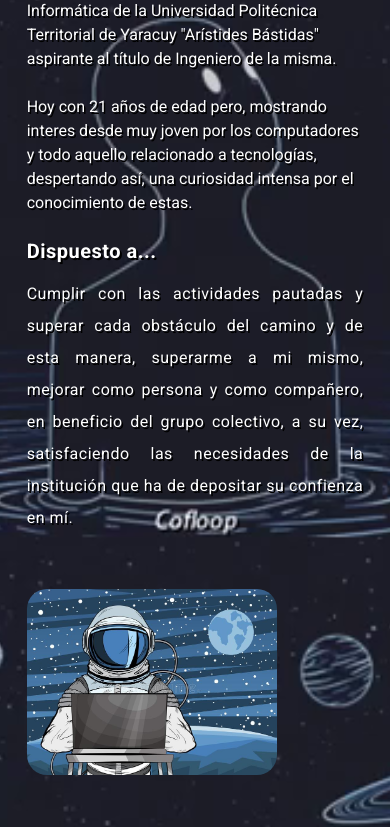
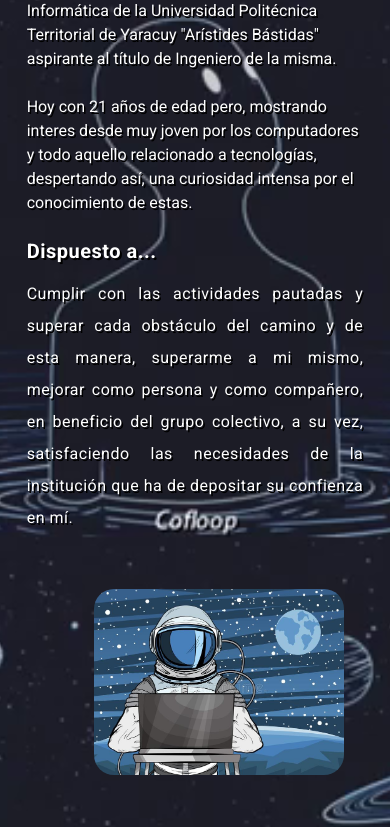
Before and after one commit to AntoniBG/Personal_Page, a plain HTML site: page index.html in a window 390 px wide. Shown: the part 307-1134 px from the top of the page. Drawn offline with Linux system fonts and the light colour scheme.

Commit message:
Ajuste la imagen

```diff
--- a/assets/css/hab.css
+++ b/assets/css/hab.css
@@ -102,6 +102,15 @@
     .Contacto {
         display: none;
     }
+/*  */
+.right-image img {
+    margin-left: 20%;
+    width: 250px;
+    border-radius: 20px;
+    align-items: center;
+}
+
+/*  */
     /*  */
     .Habilidades .rdah2 {
         width: 100%;
```
